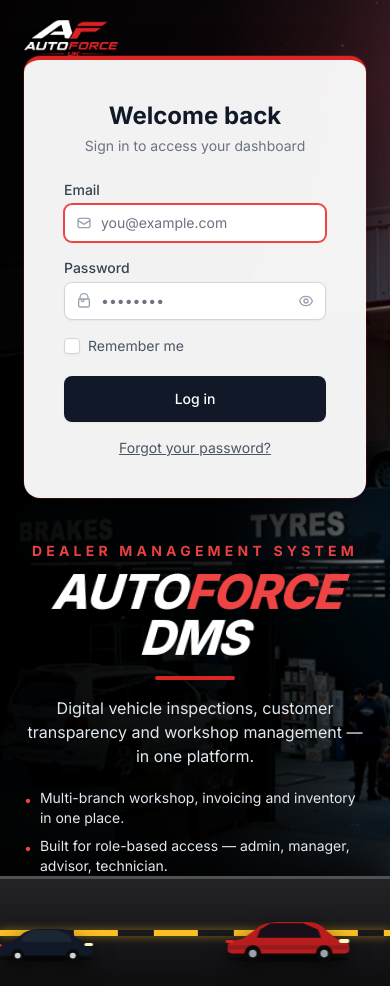
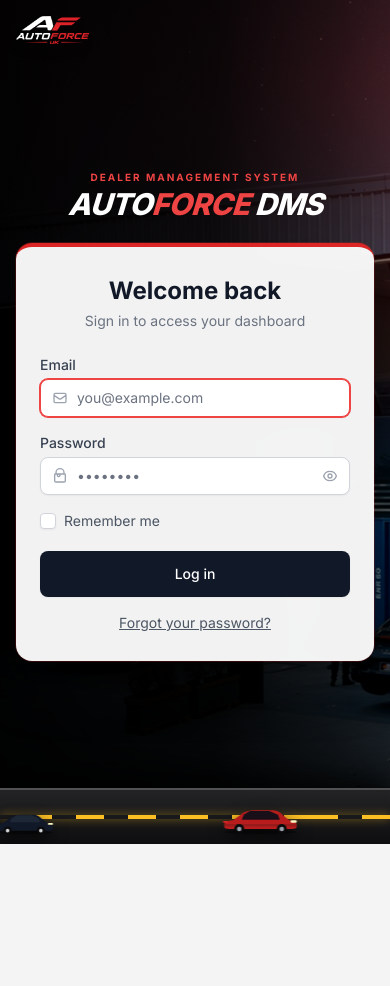
Before and after one commit to bilalfarooq000/autoforce, a Laravel app: page /login in a window 390 px wide. After the commit the page ends 844 px from the top, so only its background shows below. Run offline with Laravel 12, Linux system fonts and the light colour scheme; style sheets or scripts are compiled from the project's sources; parts of the project's set-up code (start-up, migrations or seed data) failed here and were passed over.

Commit message:
Make login page fully responsive across mobile, tablet, laptop and desktop
- Road height, car size and car resting position now scale down via
  breakpoints instead of using fixed desktop-sized pixels everywhere.
- On phones (<640px), the full marketing copy block is replaced with a
  compact brand mark above the card so the form stays the priority and
  nothing requires scrolling to reach the Log in button.
- Logo, headings, paragraph, list and card padding all get smaller
  responsive steps instead of only two breakpoints.
- Uses 100svh (with 100vh fallback) for more reliable full-height
  sizing on mobile browsers with dynamic address bars.

Co-Authored-By: Claude Sonnet 5 <noreply@anthropic.com>

```diff
--- a/resources/views/layouts/guest.blade.php
+++ b/resources/views/layouts/guest.blade.php
@@ -28,21 +28,29 @@
             .road {
                 position: absolute;
                 left: 0; right: 0; bottom: 0;
-                height: 110px;
+                height: 56px;
                 z-index: 10;
                 background: linear-gradient(180deg, #232326 0%, #1b1b1d 40%, #0e0e10 100%);
-                border-top: 3px solid rgba(255,255,255,.28);
-                box-shadow: 0 -16px 40px rgba(0,0,0,.65);
+                border-top: 2px solid rgba(255,255,255,.28);
+                box-shadow: 0 -12px 28px rgba(0,0,0,.65);
             }
             .road::after {
                 content: "";
                 position: absolute;
                 left: 0; right: 0; top: 50%;
-                height: 6px;
+                height: 4px;
                 transform: translateY(-50%);
-                background-image: repeating-linear-gradient(90deg, #fbbf24 0 44px, transparent 44px 80px);
-                animation: roadScroll 1.3s linear infinite;
+                background-image: repeating-linear-gradient(90deg, #fbbf24 0 28px, transparent 28px 52px);
+                animation: roadScroll 1.1s linear infinite;
                 box-shadow: 0 0 10px rgba(251,191,36,.55);
+            }
+            @media (min-width: 640px) {
+                .road { height: 78px; border-top-width: 3px; }
+                .road::after { height: 5px; background-image: repeating-linear-gradient(90deg, #fbbf24 0 36px, transparent 36px 64px); }
+            }
+            @media (min-width: 1024px) {
+                .road { height: 110px; }
+                .road::after { height: 6px; background-image: repeating-linear-gradient(90deg, #fbbf24 0 44px, transparent 44px 80px); }
             }
             @keyframes roadScroll {
                 0%   { background-position-x: 0; }
@@ -57,13 +65,20 @@
             }
             .car {
                 position: absolute;
-                bottom: 24px;
+                bottom: 10px;
                 left: 0;
                 z-index: 15;
+                height: auto;
                 animation-name: driveIn;
                 animation-timing-function: linear;
                 animation-iteration-count: infinite;
-                filter: drop-shadow(0 8px 10px rgba(0,0,0,.65));
+                filter: drop-shadow(0 6px 8px rgba(0,0,0,.65));
+            }
+            @media (min-width: 640px) {
+                .car { bottom: 16px; }
+            }
+            @media (min-width: 1024px) {
+                .car { bottom: 24px; }
             }
 
             @keyframes floatCard {
@@ -80,10 +95,15 @@
             .card-glow {
                 animation: glowPulse 3.5s ease-in-out infinite;
             }
+
+            .vh-screen {
+                min-height: 100vh;
+                min-height: 100svh;
+            }
         </style>
     </head>
     <body class="font-sans text-gray-900 antialiased">
-        <div class="relative min-h-screen w-full overflow-hidden bg-black">
+        <div class="vh-screen relative w-full overflow-hidden bg-black">
             <!-- Full-screen branding photo with slow cinematic zoom -->
             <img src="{{ asset('images/login-bg-garage.jpg') }}" alt="" class="bg-kenburns absolute inset-0 w-full h-full object-cover">
 
@@ -98,7 +118,7 @@
             <div class="road"></div>
 
             <!-- Luxury coupe driving across, toward the garage -->
-            <svg class="car" width="136" height="42" viewBox="0 0 128 40" style="animation-duration: 8.5s; animation-delay: 0s;">
+            <svg class="car w-20 sm:w-28 lg:w-[136px]" viewBox="0 0 128 40" style="animation-duration: 8.5s; animation-delay: 0s;">
                 <ellipse cx="64" cy="37" rx="58" ry="3" fill="black" opacity=".4"/>
                 <path d="M6 26 C6 20 12 19 20 18 L34 8 C38 4 46 2 56 2 L82 2 C90 2 96 5 100 10 L110 18 C118 19 122 21 122 26 L122 28 C122 31 119 32 115 32 L13 32 C9 32 6 31 6 28 Z" fill="#b91c1c"/>
                 <path d="M37 9 L47 3 L78 3 L92 9 L95 17 L34 17 Z" fill="#0b0f19" opacity=".92"/>
@@ -110,7 +130,7 @@
                 <rect x="112" y="18" width="10" height="4" rx="2" fill="#fef9c3"/>
                 <rect x="4" y="19" width="8" height="3" rx="1.5" fill="#dc2626"/>
             </svg>
-            <svg class="car" width="106" height="34" viewBox="0 0 100 32" style="animation-duration: 10.5s; animation-delay: 4.3s;">
+            <svg class="car w-16 sm:w-24 lg:w-[106px]" viewBox="0 0 100 32" style="animation-duration: 10.5s; animation-delay: 4.3s;">
                 <ellipse cx="50" cy="29" rx="45" ry="2.6" fill="black" opacity=".4"/>
                 <path d="M5 21 C5 16 10 15 17 14 L28 6 C31 3 38 1 46 1 L64 1 C70 1 75 4 78 8 L86 14 C92 15 95 17 95 21 L95 23 C95 25 93 26 90 26 L10 26 C7 26 5 25 5 23 Z" fill="#111827"/>
                 <path d="M30 7 L38 2 L62 2 L73 7 L75 13 L27 13 Z" fill="#1f2937" opacity=".9"/>
@@ -122,21 +142,21 @@
                 <rect x="3" y="15" width="6" height="2.4" rx="1.2" fill="#dc2626"/>
             </svg>
 
-            <div class="relative z-20 min-h-screen flex flex-col">
+            <div class="vh-screen relative z-20 flex flex-col">
                 <!-- Top brand strip -->
-                <div class="px-6 sm:px-10 pt-5">
-                    <img src="{{ asset('images/autoforce-logo-white.png') }}" alt="AutoForce" class="h-9 w-auto drop-shadow-lg">
+                <div class="px-4 sm:px-6 lg:px-10 pt-4 sm:pt-5">
+                    <img src="{{ asset('images/autoforce-logo-white.png') }}" alt="AutoForce" class="h-7 sm:h-8 lg:h-9 w-auto drop-shadow-lg">
                 </div>
 
-                <div class="flex-1 flex items-center min-h-0 pb-[110px] lg:pb-[118px]">
-                    <div class="w-full flex flex-col lg:flex-row items-center justify-center gap-10 lg:gap-16 px-6 sm:px-10 lg:px-16">
+                <div class="flex-1 flex items-center min-h-0 overflow-y-auto pb-16 sm:pb-24 lg:pb-[118px]">
+                    <div class="w-full flex flex-col lg:flex-row items-center justify-center gap-6 sm:gap-10 lg:gap-16 px-4 sm:px-8 lg:px-16 py-4">
                         <!-- Copy block -->
-                        <div class="w-full max-w-md text-center lg:text-left order-2 lg:order-1">
-                            <span class="inline-block text-red-500 text-sm font-bold tracking-[0.3em] uppercase mb-2">Dealer Management System</span>
-                            <h1 class="text-5xl sm:text-6xl font-extrabold italic uppercase text-white tracking-tight leading-[0.95]" style="transform: skewX(-3deg);">Auto<span class="text-red-500">Force</span><br>DMS</h1>
-                            <div class="h-1 w-20 bg-red-600 mx-auto lg:mx-0 mt-4 mb-4 rounded-full"></div>
-                            <p class="text-base sm:text-lg text-slate-200 max-w-md mx-auto lg:mx-0">Digital vehicle inspections, customer transparency and workshop management — in one platform.</p>
-                            <ul class="mt-5 space-y-2 text-left max-w-md mx-auto lg:mx-0">
+                        <div class="hidden sm:block w-full max-w-md text-center lg:text-left order-2 lg:order-1">
+                            <span class="inline-block text-red-500 text-xs sm:text-sm font-bold tracking-[0.25em] sm:tracking-[0.3em] uppercase mb-1.5 sm:mb-2">Dealer Management System</span>
+                            <h1 class="text-4xl sm:text-5xl lg:text-6xl font-extrabold italic uppercase text-white tracking-tight leading-[0.95]" style="transform: skewX(-3deg);">Auto<span class="text-red-500">Force</span><br>DMS</h1>
+                            <div class="h-1 w-16 sm:w-20 bg-red-600 mx-auto lg:mx-0 mt-3 sm:mt-4 mb-3 sm:mb-4 rounded-full"></div>
+                            <p class="text-sm sm:text-base lg:text-lg text-slate-200 max-w-md mx-auto lg:mx-0">Digital vehicle inspections, customer transparency and workshop management — in one platform.</p>
+                            <ul class="mt-4 sm:mt-5 space-y-1.5 sm:space-y-2 text-left max-w-md mx-auto lg:mx-0">
                                 <li class="flex items-start gap-2 text-sm sm:text-base text-slate-200">
                                     <span class="text-red-500 mt-0.5">&bull;</span>
                                     <span>Multi-branch workshop, invoicing and inventory in one place.</span>
@@ -148,8 +168,14 @@
                             </ul>
                         </div>
 
+                        <!-- Compact heading shown only on phones, above the card -->
+                        <div class="sm:hidden text-center order-1">
+                            <span class="inline-block text-red-500 text-[10px] font-bold tracking-[0.2em] uppercase mb-1">Dealer Management System</span>
+                            <h1 class="text-3xl font-extrabold italic uppercase text-white tracking-tight leading-none" style="transform: skewX(-3deg);">Auto<span class="text-red-500">Force</span> DMS</h1>
+                        </div>
+
                         <!-- Login card -->
-                        <div class="card-glow animate-float-in w-full max-w-md bg-white/95 backdrop-blur-md shadow-2xl rounded-2xl border-t-4 border-red-600 px-10 py-10 order-1 lg:order-2">
+                        <div class="card-glow animate-float-in w-full max-w-md bg-white/95 backdrop-blur-md shadow-2xl rounded-2xl border-t-4 border-red-600 px-6 py-7 sm:px-8 sm:py-9 lg:px-10 lg:py-10 order-2 lg:order-2">
                             {{ $slot }}
                         </div>
                     </div>
```
